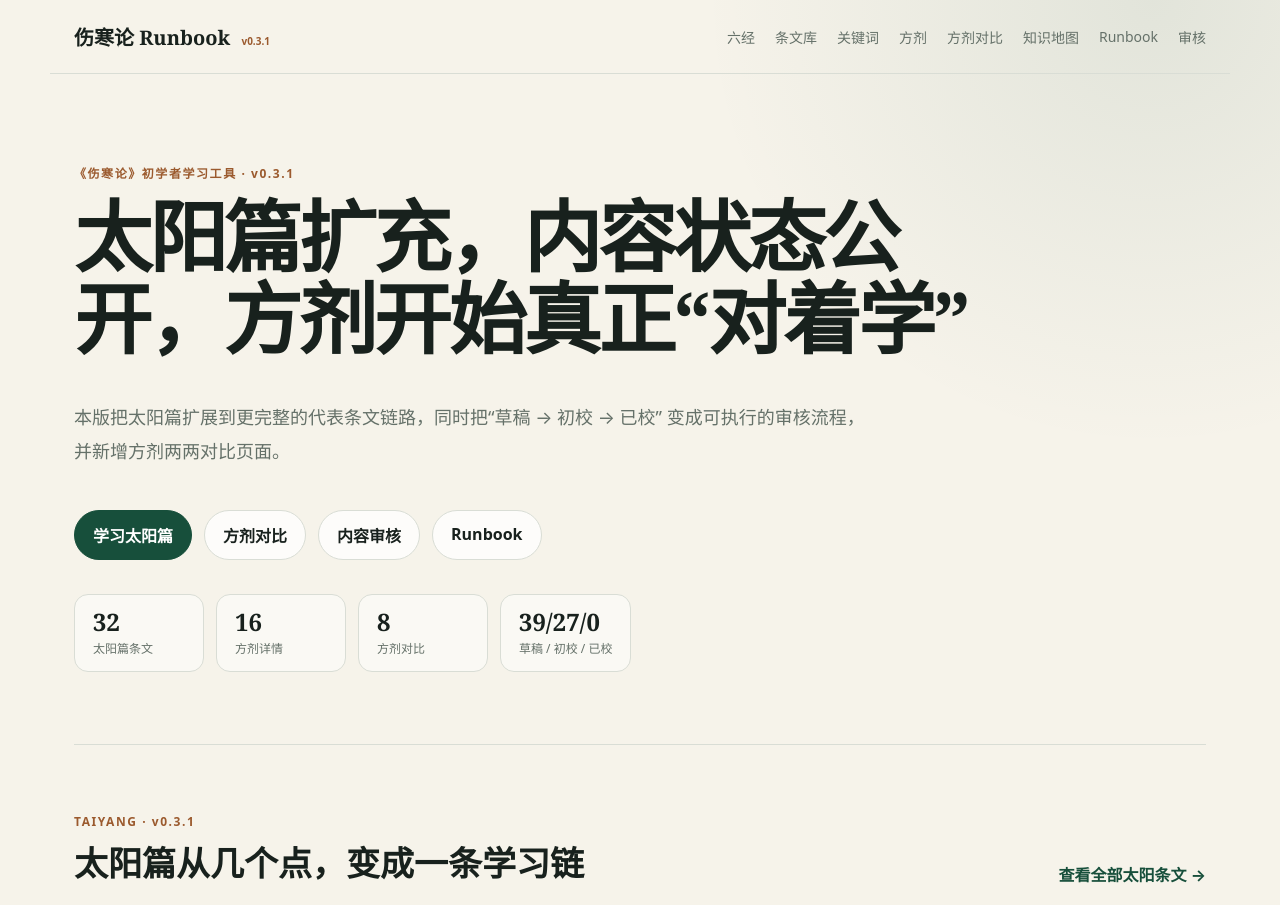
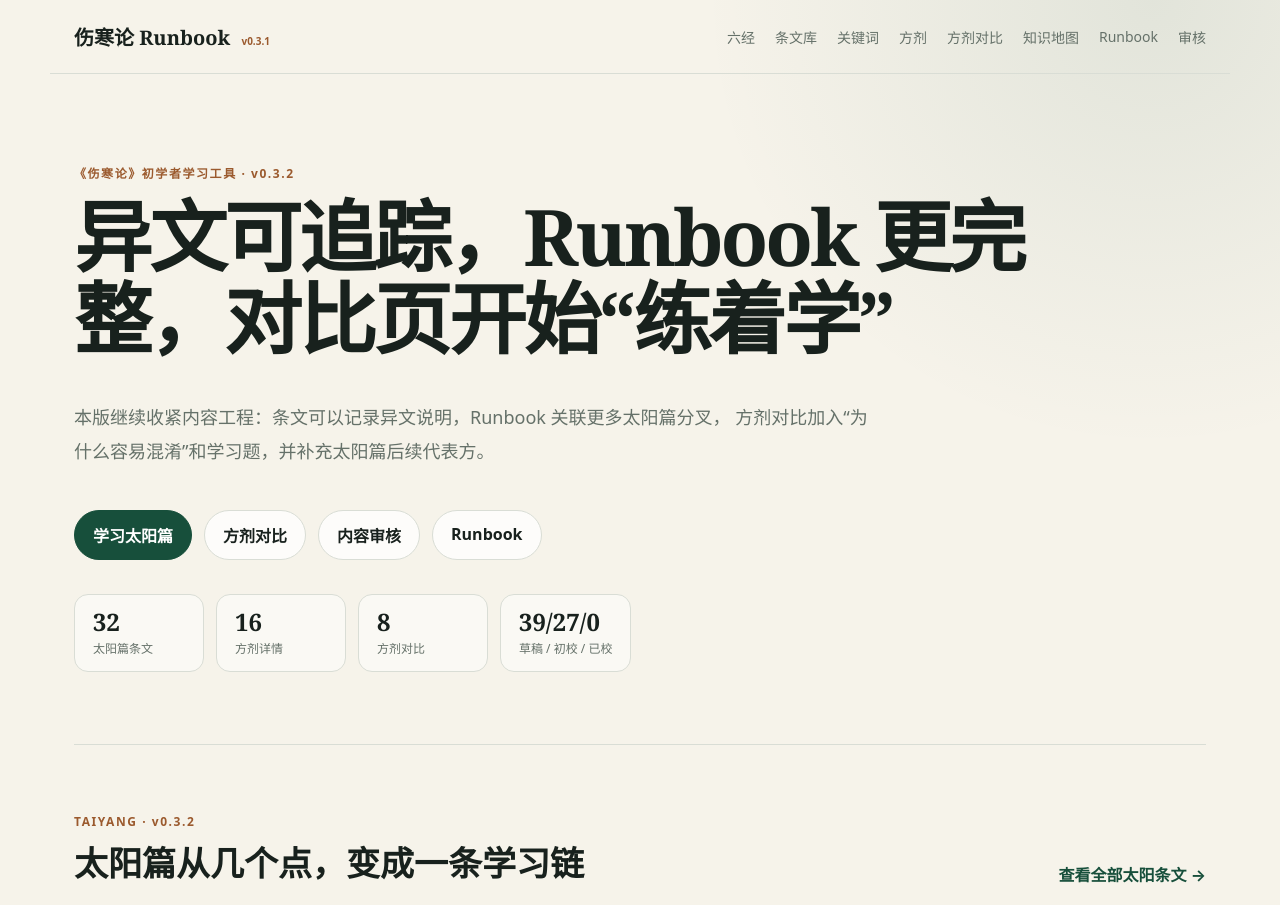
Before and after one commit to boxker/shanghan-runbook, a Next.js app: page / in a window 1280 px wide. Shown: the top 905 px of the page. Built offline with nearby package versions, Linux system fonts and the light colour scheme.

Commit message:
chore: refresh home page for v0.3.2

```diff
--- a/app/page.tsx
+++ b/app/page.tsx
@@ -13,11 +13,11 @@ export default function Home() {
   return (
     <>
       <section className="hero">
-        <span className="eyebrow">《伤寒论》初学者学习工具 · v0.3.1</span>
-        <h1>太阳篇扩充，内容状态公开，方剂开始真正“对着学”</h1>
+        <span className="eyebrow">《伤寒论》初学者学习工具 · v0.3.2</span>
+        <h1>异文可追踪，Runbook 更完整，对比页开始“练着学”</h1>
         <p>
-          本版把太阳篇扩展到更完整的代表条文链路，同时把“草稿 → 初校 → 已校”
-          变成可执行的审核流程，并新增方剂两两对比页面。
+          本版继续收紧内容工程：条文可以记录异文说明，Runbook 关联更多太阳篇分叉，
+          方剂对比加入“为什么容易混淆”和学习题，并补充太阳篇后续代表方。
         </p>
         <div className="actions">
           <Link className="button primary" href="/clauses?q=太阳">学习太阳篇</Link>
@@ -35,7 +35,7 @@ export default function Home() {
 
       <section>
         <div className="sectionTitle">
-          <div><span className="eyebrow">TAIYANG · v0.3.1</span><h2>太阳篇从几个点，变成一条学习链</h2></div>
+          <div><span className="eyebrow">TAIYANG · v0.3.2</span><h2>太阳篇从几个点，变成一条学习链</h2></div>
           <Link href="/clauses?q=太阳">查看全部太阳条文 →</Link>
         </div>
         <div className="grid three">
```
